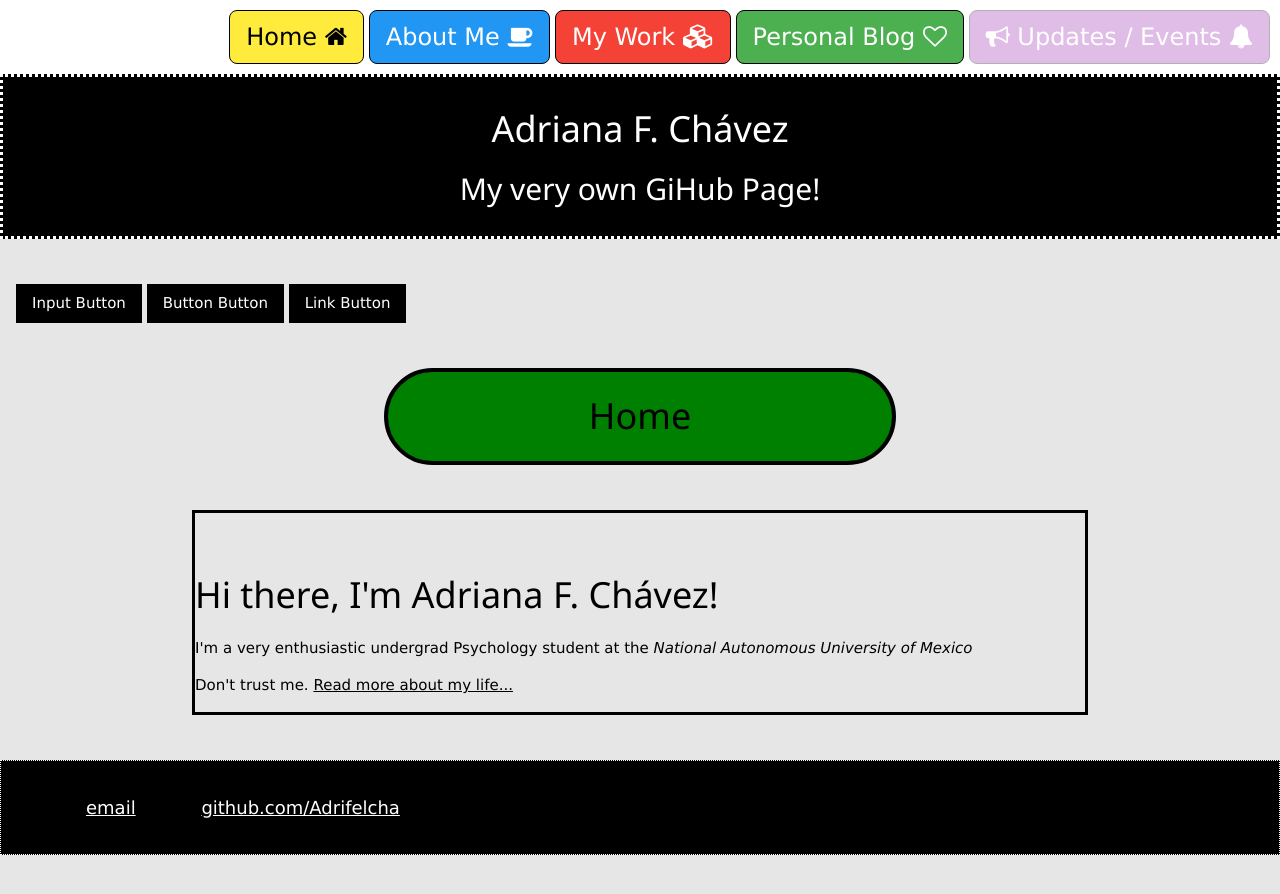
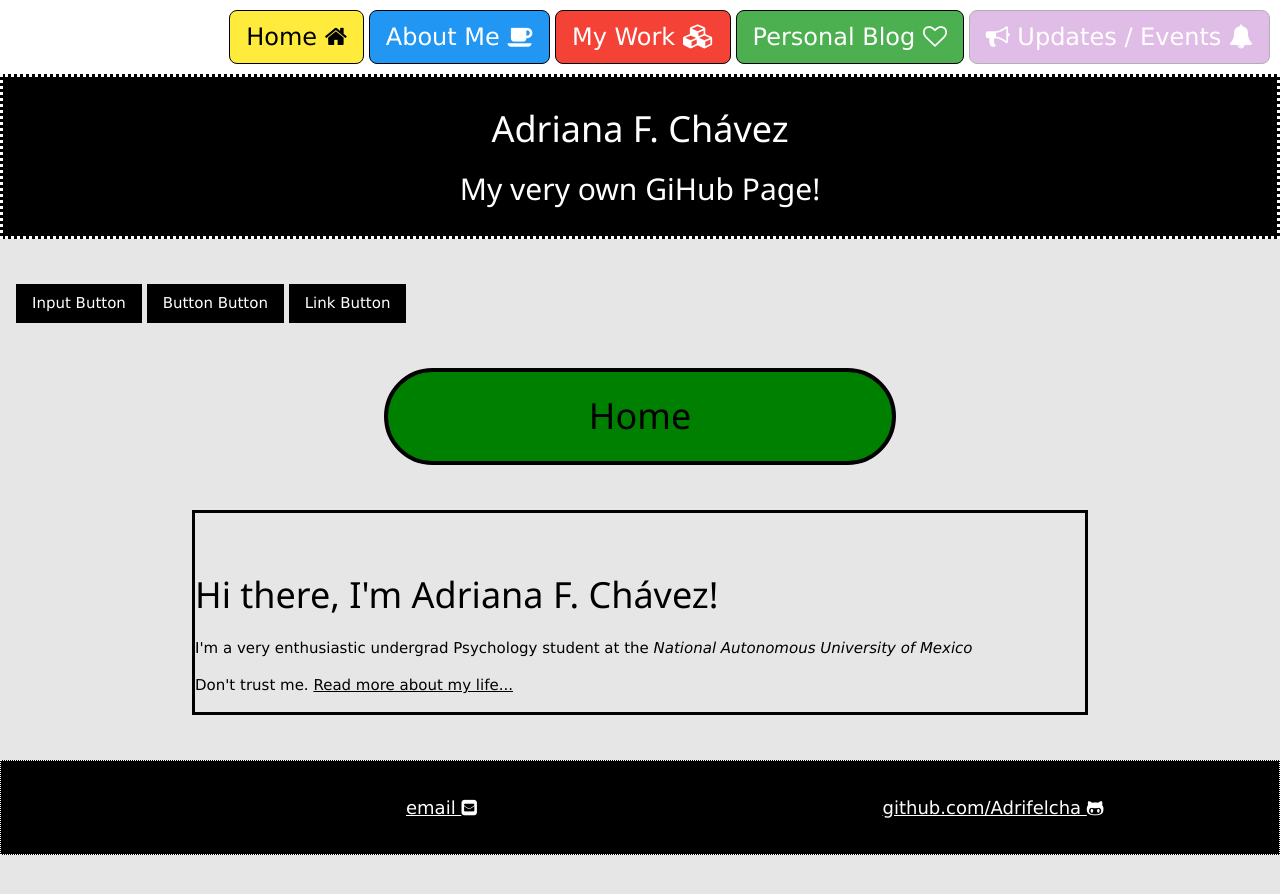
Before and after one commit to Adrifelcha/Adrifelcha-github.io, a Jekyll site: the page built from index.html, in a window 1280 px wide. Shown: the top 894 px of the page. Built offline with Jekyll 4.4.1, drawn with Linux system fonts in a browser that asks for light colours.

Commit message:
Update default.html

```diff
--- a/_layouts/default.html
+++ b/_layouts/default.html
@@ -62,8 +62,8 @@
 
 			nav ul li, footer ul li {
     				display: inline;
-    				margin-right: 30px;
-    				margin-left: 30px;
+    				margin-right: 50px;
+    				margin-left: 350px;
 			}
 
 			div.container {
@@ -108,8 +108,8 @@
 			<br><br>
 			<footer>
 	    		<ul>
-	        		<li><a href="mailto:adrifelcha@gmail.com">email</a></li>
-	        		<li><a href="https://github.com/Adrifelcha">github.com/Adrifelcha</a></li>
+	        		<li><a href="mailto:adrifelcha@gmail.com">email <i class="fa fa-envelope-square" aria-hidden="true"></i></a></li>
+	        		<li><a href="https://github.com/Adrifelcha">github.com/Adrifelcha <i class="fa fa-github-alt" aria-hidden="true"></i></a></li>
 				</ul>
 			</footer>
 		</body>
```
